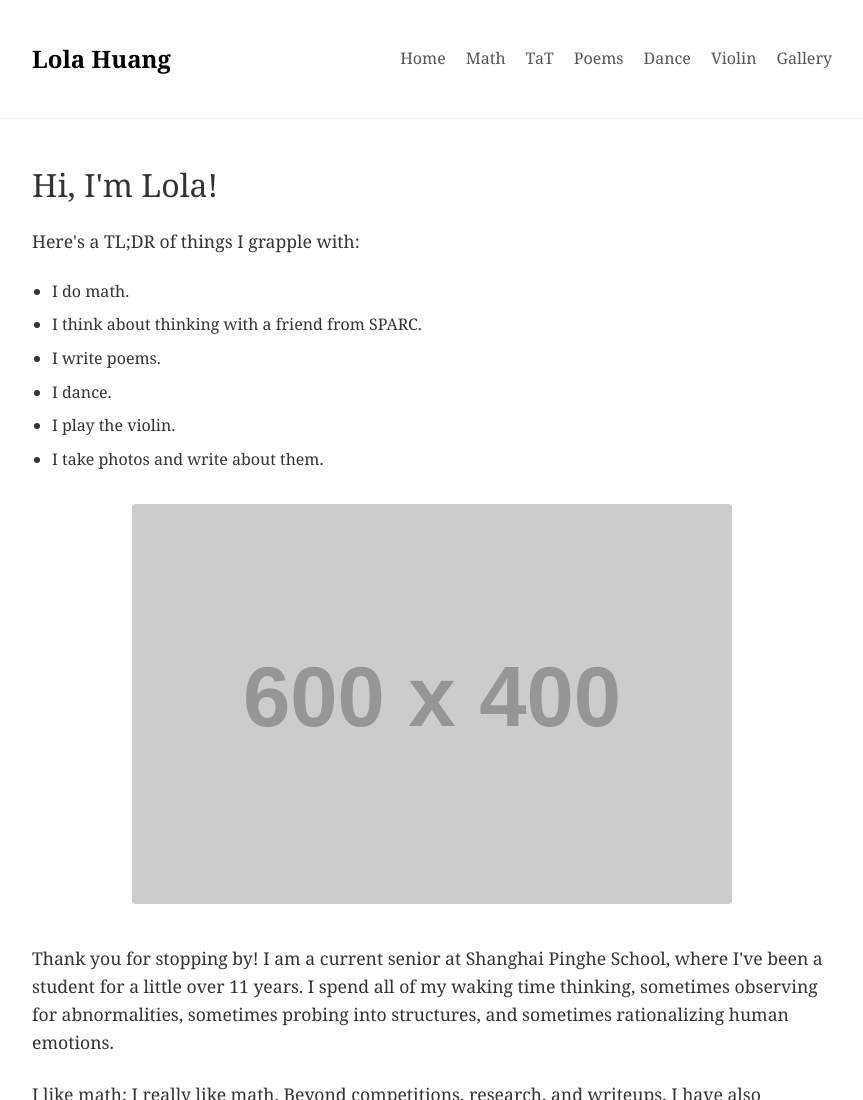
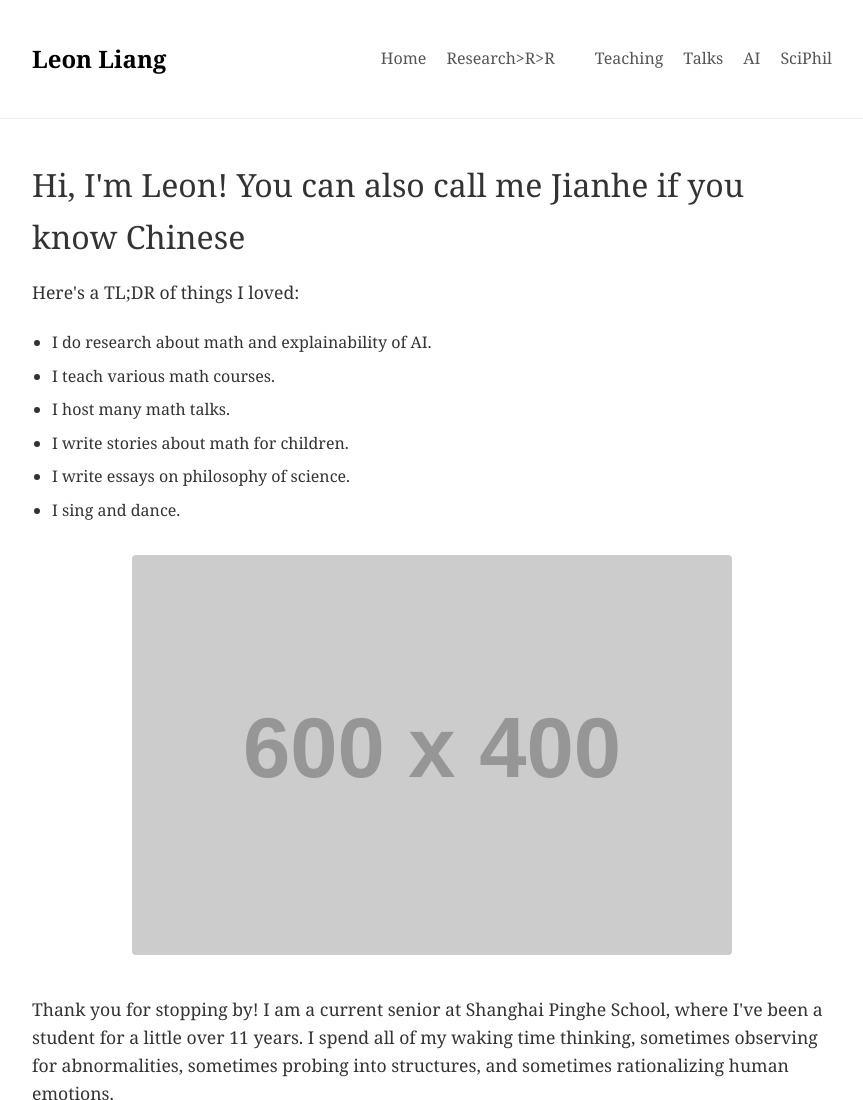
Before and after one commit to JianheLiang/jianheliang.github.io, a plain HTML site: page index.html in a window 1280 px wide. Shown: the top 1100 px of the page, without its empty margins (208-1071 px from the left). Drawn offline with Linux system fonts and the light colour scheme; placeholder pictures from the web are drawn by us.

Commit message:
Update index.html

```diff
--- a/index.html
+++ b/index.html
@@ -3,23 +3,23 @@
 <head>
     <meta charset="UTF-8">
     <meta name="viewport" content="width=device-width, initial-scale=1.0">
-    <title>Lola Huang - Portfolio Replica</title>
+    <title>Leon Liang </title>
     <link rel="stylesheet" href="style.css">
 </head>
 <body>
 
     <header>
         <div class="container header-content">
-            <div class="logo">Lola Huang</div>
+            <div class="logo">Leon Liang</div>
             <nav>
                 <ul>
                     <li><a href="#">Home</a></li>
-                    <li><a href="#">Math</a></li>
-                    <li><a href="#">TaT</a></li>
-                    <li><a href="#">Poems</a></li>
-                    <li><a href="#">Dance</a></li>
-                    <li><a href="#">Violin</a></li>
-                    <li><a href="#">Gallery</a></li>
+                    <li><a href="#">Research>R>R</li>
+                    <li><a href="#">Teaching</a></li>
+                    <li><a href="#">Talks</a></li>
+                    <li><a href="#">AI</a></li>
+                    <li><a href="#">SciPhil</a></li>
+
                 </ul>
             </nav>
         </div>
@@ -28,15 +28,15 @@
     <main class="container">
 
         <section class="intro">
-            <h1>Hi, I'm Lola!</h1>
-            <p>Here's a TL;DR of things I grapple with:</p>
+            <h1>Hi, I'm Leon! You can also call me Jianhe if you know Chinese</h1>
+            <p>Here's a TL;DR of things I loved:</p>
             <ul class="tldr-list">
-                <li>I do math.</li>
-                <li>I think about thinking with a friend from SPARC.</li>
-                <li>I write poems.</li>
-                <li>I dance.</li>
-                <li>I play the violin.</li>
-                <li>I take photos and write about them.</li>
+                <li>I do research about math and explainability of AI.</li>
+                <li>I teach various math courses.</li>
+                <li>I host many math talks.</li>
+                <li>I write stories about math for children.</li>
+                <li>I write essays on philosophy of science.</li>
+                <li>I sing and dance.</li>
             </ul>
         </section>
 
```
